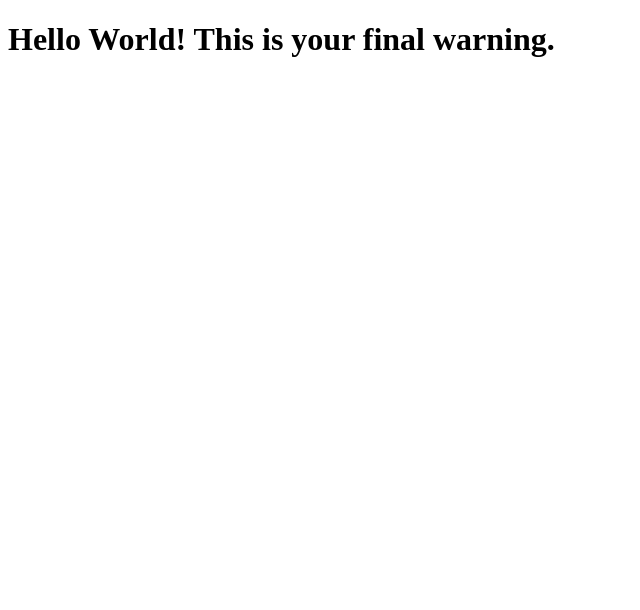
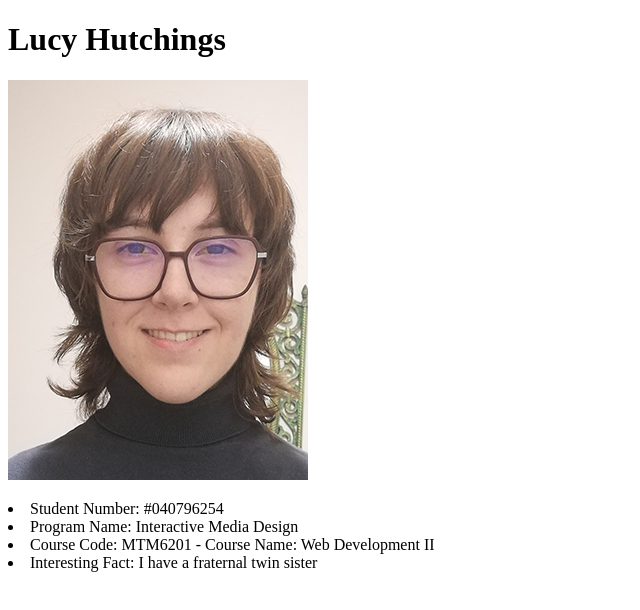
Before and after one commit to hutc0116/mtm6201_week1, a plain HTML site: page index.html in a window 1280 px wide. Shown: the whole page, without its empty margins (0-640 px from the left). Drawn offline with Linux system fonts and the light colour scheme.

Commit message:
Adding content

```diff
--- a/index.html
+++ b/index.html
@@ -3,11 +3,30 @@
 <head>
     <meta charset="UTF-8">
     <meta name="viewport" content="width=device-width, initial-scale=1.0">
-    <title>Week 1</title>
+    <title>Lucy Hutchings</title>
 </head>
 <body>
-    <h1>
-        Hello World! This is your final warning.
-    </h1>
+    <header>
+        <h1>
+            Lucy Hutchings
+        </h1>
+    </header>
+    <main>
+        <img src="images/lucy_photo.jpg" alt="Self-portrait photograph of Lucy Hutchings">
+        <dl>
+            <li>
+                Student Number: #040796254
+            </li>
+            <li>
+                Program Name: Interactive Media Design
+            </li>
+            <li>
+                Course Code: MTM6201 - Course Name: Web Development II
+            </li>
+            <li>
+                Interesting Fact: I have a fraternal twin sister
+            </li>
+        </dl>
+    </main>
 </body>
 </html>
```
Also changed, not shown: images/lucy_photo.jpg (added).
